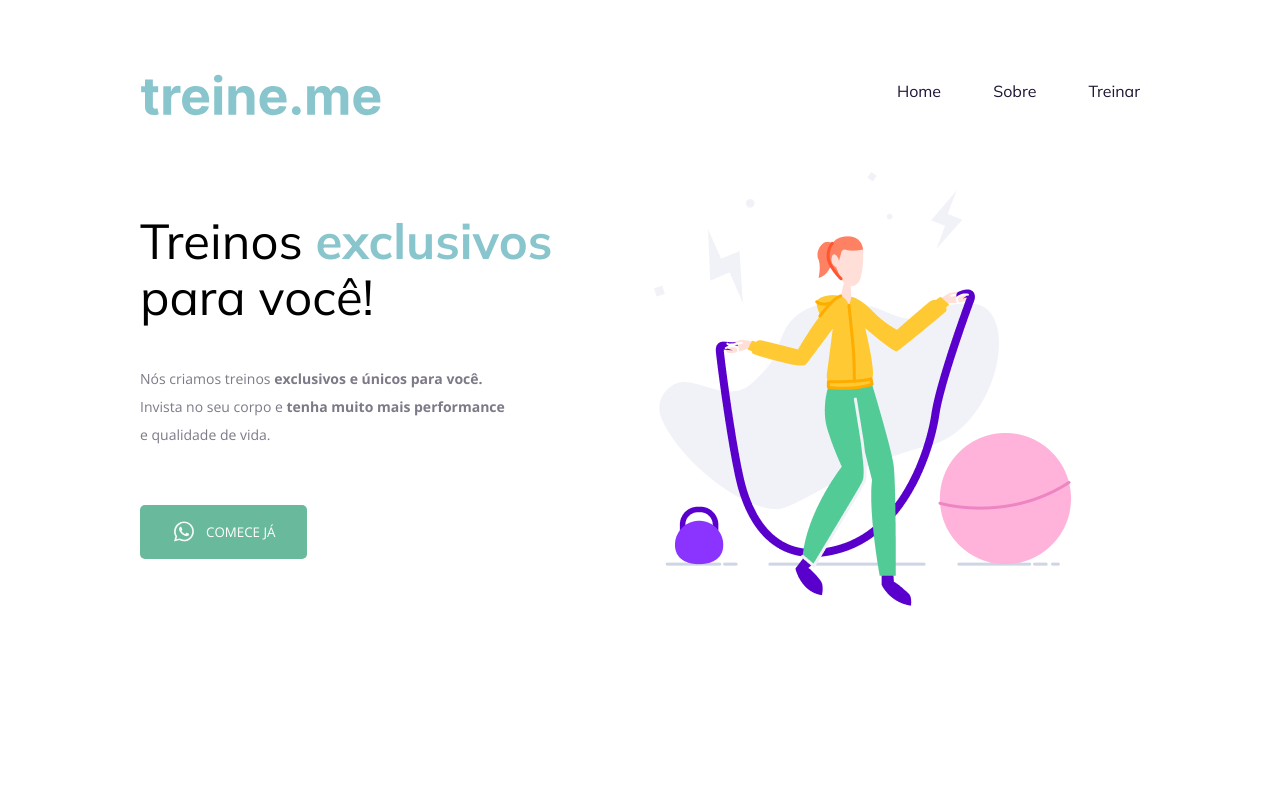
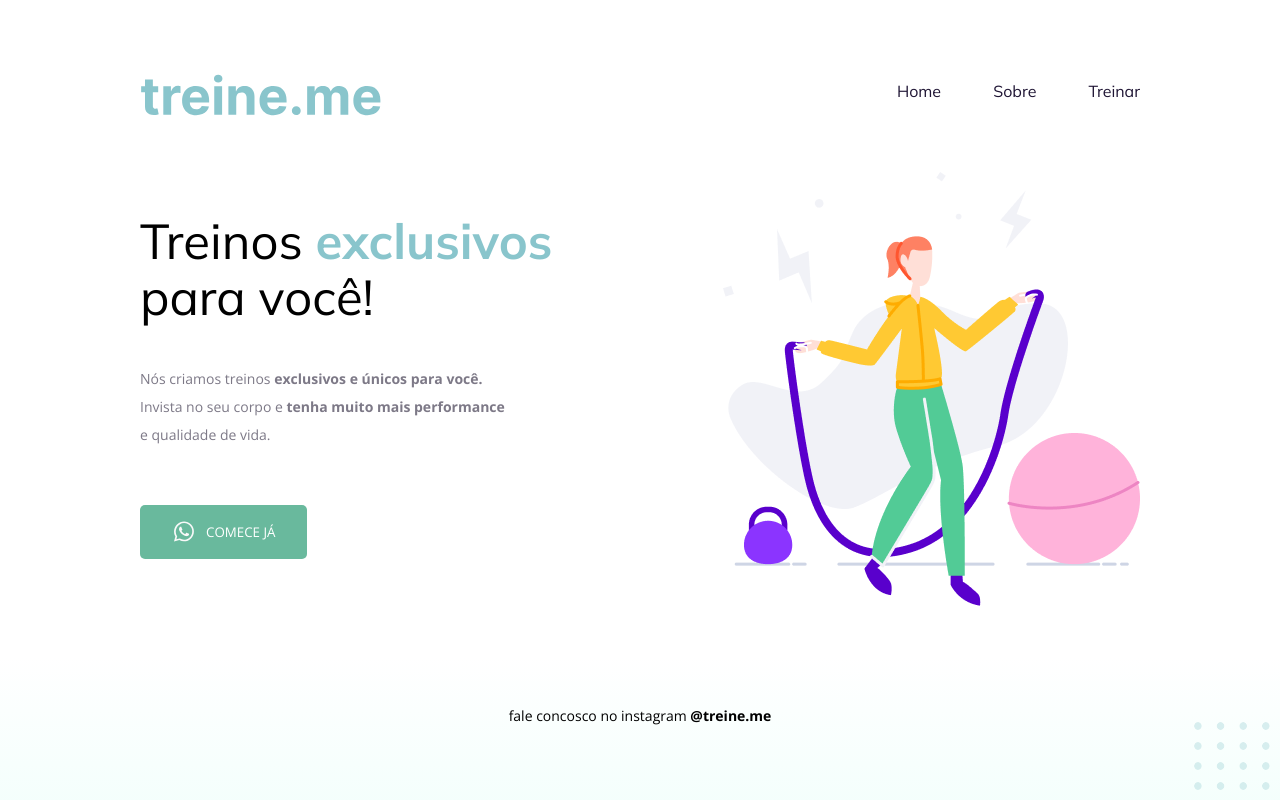
Before and after one commit to gustavimm/segundo-projeto-rocketseat, a plain HTML site: page index.html in a window 1280 px wide. Drawn offline with nearby package versions, Linux system fonts and the light colour scheme.

Commit message:
adding footer/ finalizing project

```diff
--- a/index.html
+++ b/index.html
@@ -52,7 +52,11 @@
         </main>
 
 
-        <footer></footer>
+        <footer>
+            <p id="paragraph-footer">fale concosco no instagram <strong id="treineme-paragraph">@treine.me</strong></p>
+        </footer>
+
+            <img id="balls" src="images/balls.svg" alt="">
 
 
     </div>
--- a/style.css
+++ b/style.css
@@ -4,11 +4,13 @@ body{
     box-sizing: border-box;
     padding: 0;
     font-family: 'Open Sans', sans-serif;
-
+    background: linear-gradient(180deg,  rgba(227, 255, 248, 0) 82.08%, rgba(227, 255, 248, 0.38 ) 100%);
+    min-height: 100vh;
 }
 .main-page{
     width: 1000px;
-    margin: 65px auto 0;
+    margin: 0 auto;
+    padding-top: 65px;
 
 }
 header{
@@ -42,6 +44,8 @@ li{
 
 main{
     display: flex;
+    justify-content: space-between;
+    margin-bottom: 82px;
 
 }
 
@@ -93,7 +97,6 @@ button{
     cursor: pointer;
     font-family: 'Open Sans', sans-serif;
     text-transform: uppercase;
-
 }
 
 button:hover{
@@ -109,7 +112,24 @@ p{
     margin-bottom: 56px;
 }
 
-#image-right-side{
-    margin-left: 102px;
+#treineme-paragraph{
+ color: #000;
+}
+
+#paragraph-footer{
+    color: #000;
 
 }
+
+footer{
+    display: flex;
+    justify-content: center;
+
+}
+
+#balls{
+    position: fixed;
+    bottom: 0;
+    right: 0;
+
+}
```
